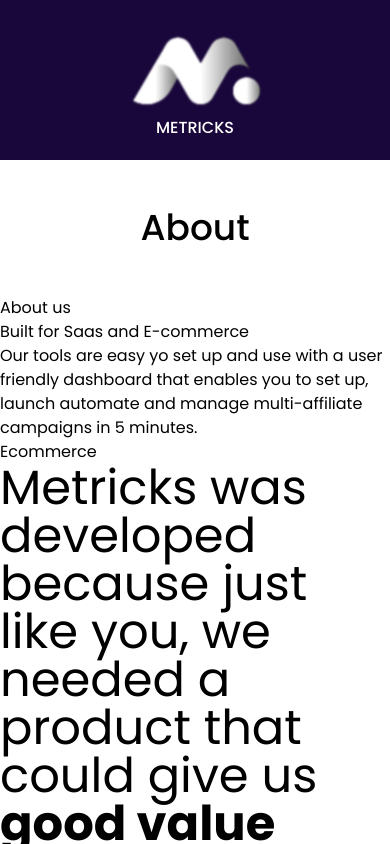
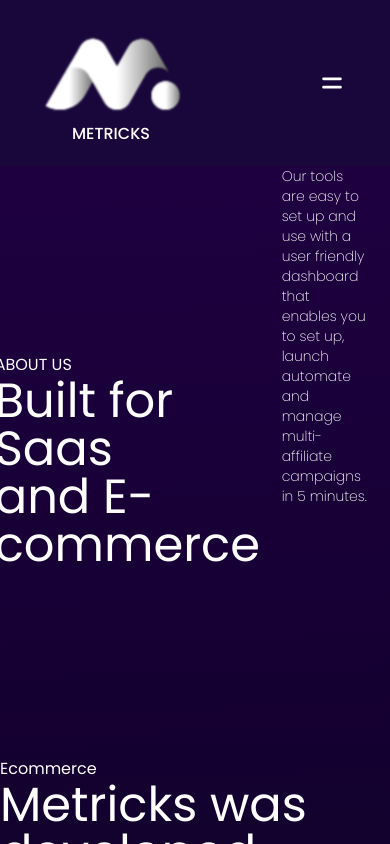
Before and after one commit to jeghaire/paddle-frontend-assessment, a Next.js app: page /about in a window 390 px wide. Shown: the top 844 px of the page. Built offline with nearby package versions, Linux system fonts and the light colour scheme.

Commit message:
comnpleted navigation, added mobile nav

```diff
--- a/components/About.js
+++ /dev/null
@@ -1,22 +0,0 @@
-import Link from 'next/link';
-
-export default function About() {
-  return (
-    <div className="">
-      <h1>Ecommerce</h1>
-      <div className=""></div>
-      <h1 className="text-5xl">Metricks was developed because just like you, we needed a product that could give us <span className="font-bold">good value</span></h1>
-      <div className="">
-        <div className=""></div>
-        <div className=""></div>
-      </div>
-      <div className="">
-        <h2 className="">Got a Question?</h2>
-        <p className="">See how Metricks can help your business grow with best affiliate marketing tracking software.</p>
-        <Link href="">
-          <a className="">Contact Us</a>
-        </Link>
-      </div>
-    </div>
-  )
-}
--- a/components/Contact.js
+++ b/components/Contact.js
@@ -19,7 +19,7 @@
           <p className="font-thin text-sm p-4 pl-0">First Name</p>
           <input
             type="text"
-            className="w-full bg-white placeholder:capitalize rounded-xl py-5 px-8 text-sm font-thin placeholder:font-thin leading-6 text-slate-700 shadow-sm outline-none lg:flex z-[100]"
+            className="w-full bg-white placeholder:capitalize rounded-xl py-5 px-8 text-sm font-thin placeholder:font-thin leading-6 text-black placeholder:text-slate-700 shadow-sm outline-none lg:flex z-[100]"
             placeholder="Enter your First name"
           />
         </div>
@@ -27,7 +27,7 @@
           <p className="font-thin text-sm p-4 pl-0">Last Name</p>
           <input
             type="text"
-            className="w-full bg-white placeholder:capitalize rounded-xl py-5 px-8 text-sm font-thin placeholder:font-thin leading-6 text-slate-700 shadow-sm outline-none lg:flex"
+            className="w-full bg-white placeholder:capitalize rounded-xl py-5 px-8 text-sm font-thin placeholder:font-thin leading-6 text-black placeholder:text-slate-700 shadow-sm outline-none lg:flex"
             placeholder="Enter your Last name"
           />
         </div>
@@ -35,14 +35,14 @@
           <p className="font-thin text-sm p-4 pl-0">Email Address</p>
           <input
             type="text"
-            className="w-full bg-white placeholder:capitalize rounded-xl py-5 px-8 text-sm font-thin placeholder:font-thin leading-6 text-slate-700 shadow-sm outline-none lg:flex"
+            className="w-full bg-white placeholder:capitalize rounded-xl py-5 px-8 text-sm font-thin placeholder:font-thin leading-6 text-black placeholder:text-slate-700 shadow-sm outline-none lg:flex"
             placeholder="Enter your Last name"
           />
         </div>
         <div className="w-full font-thin mt-6">
           <p className="font-thin text-sm p-4 pl-0 capitalize">Tell us what you need help with:</p>
           <textarea
-            className="w-full bg-white placeholder:capitalize rounded-xl py-5 px-8 text-sm font-thin placeholder:font-thin leading-6 text-slate-700 shadow-sm outline-none lg:flex"
+            className="w-full bg-white placeholder:capitalize rounded-xl py-5 px-8 text-sm font-thin placeholder:font-thin leading-6 text-black placeholder:text-slate-700 shadow-sm outline-none lg:flex"
             rows="8"
             cols="40"
             placeholder="Enter a topic, like channel problem.."
--- a/components/index.js
+++ b/components/index.js
@@ -5,4 +5,3 @@
 export { default as Contact } from './Contact'
 export { default as RepoList } from './RepoList'
 export { default as RepoCard } from './RepoCard'
-export { default as About } from './About'
--- a/components/nav.js
+++ b/components/nav.js
@@ -2,14 +2,27 @@
 import Link from 'next/link'
 import { useModalContext } from "../context/ModalContext"
 import { Modal, Contact } from '../components'
+import { useEffect, useState } from 'react'
+import { HiMenuAlt4, HiX } from 'react-icons/hi'
 
-const navMenuOptions = [{ title: 'about us', link: 'about' }, { title: 'blog', link: 'blog' }]
+const navMenuOptions = [
+  { title: 'about us', href: 'about' },
+  { title: 'blog', href: 'blog' }
+]
 
-export default function nav({ colored }) {
+export default function nav({ colored, active }) {
+  const [page, setPage] = useState('/comingsoon')
+  const [toggled, setToggled] = useState(false)
+
+  useEffect(() => {
+    const path = window.location.pathname
+    setPage(path)
+  }, [])
+
   const { isOpen, openModal, closeModal } = useModalContext()
 
   return (
-    <nav className={`flex items-center justify-center md:justify-start px-32 py-5 uppercase text-white ${colored ? 'bg-[#19073B]' : 'bg-white text-black'}`}>
+    <nav className={`flex items-center justify-center md:justify-start px-10 sm:px-32 py-5 uppercase text-white ${colored ? 'bg-[#19073B]' : 'bg-white text-black'}`}>
       <Link href="/">
         <a className="flex flex-col items-center justify-center space-y-1 outline-none">
           <Image
@@ -24,16 +37,43 @@
         </a>
       </Link>
       <ul className="hidden md:flex items-center ml-auto">
-        {navMenuOptions.map(({ title, link }) => (
-          <li key={`${link}`} className="flex justify-end mr-12">
+        {navMenuOptions.map(({ title, href }) => (
+          <li key={`${href}`} className="flex justify-end mr-12">
             <div />
-            <Link href={`${link}`}>
-              <a className="p-3 text-xs tracking-widest transition duration-300 ease-in-out">{title}</a>
+            <Link href={`${href}`}>
+              <a className={`p-3 text-xs tracking-widest transition duration-300 ease-in-out hover:underline hover:underline-offset-8 ${page === "/" + href ? 'cursor-default text-[#FF00F7]' : ''}`}>{title}</a>
             </Link>
           </li>
         ))}
         <button onClick={openModal} className="m-0 py-4 px-8 rounded-full bg-[#271AC1] p-0 text-xs transition duration-300 outline-none ease-in-out">CONTACT US</button>
       </ul>
+
+      <div className="ml-auto md:hidden">
+        <HiMenuAlt4 onClick={() => setToggled(true)} className="justify-end w-9 h-9 p-1 text-white rounded-full relative flex justify-center items-center bg-base-accent" />
+        {toggled && (
+          <>
+            <div
+              className="fixed top-0 right-0 bottom-0 z-[2000] p-3 w-9/12 max-h-screen h-screen items-end bg-white bg-[url('/images/bgWhite.png')] bg-cover bg-repeat shadow-lg"
+            >
+              <ul className="h-full w-full flex flex-col ">
+                <HiX onClick={() => setToggled(false)} className="justify-self-center text-black h-6 w-6 ml-auto mx-6 my-8" />
+                {navMenuOptions.map(({ title, href }) => (
+                  <li key={`${href}`} className="flex justify-end mr-12 z-[2001]" onClick={() => setToggled(false)}>
+                    <div />
+                    {/* <Link href={`${href}`}>
+                      <a className={`p-3 text-xs tracking-widest transition duration-300 ease-in-out ${page === "/" + href ? 'underline underline-offset-8 text-[#FF00F7]' : ''}`}>{title}</a>
+                    </Link> */}
+                    <Link href={`${href}`}>
+                      <a className={`block w-full h-full ml-3 pb-2 pt-8 text-black text-center font-normal text-sm uppercase transition duration-300 ease-in-out hover:underline hover:underline-offset-4 ${page === "/" + href ? 'cursor-default text-[#FF00F7]' : ''}`}>{title}</a>
+                    </Link>
+                  </li>
+                ))}
+                ))}
+              </ul>
+            </div>
+          </>
+        )}
+      </div>
 
       <Modal
         isOpen={isOpen}
--- a/next.config.js
+++ b/next.config.js
@@ -12,8 +12,5 @@
         permanent: true,
       }
     ]
-  },
-  env: {
-    XXX_TOKEN: 'xxxxxxxxxxxxxxxxxxxxxxxxxxxxxxxxxxx'
   }
 }
--- a/pages/about/index.tsx
+++ b/pages/about/index.tsx
@@ -10,16 +10,19 @@
         <title>Metricks Pre Launch</title>
         <link rel="icon" href="/favicon.ico" />
       </Head>
-      <Nav colored={true} />
-      <div className="text-4xl font-medium text-center p-12">About</div>
-
-      <div className="">
-        <div>
-          <h3>About us</h3>
-          <h1>Built for Saas and E-commerce</h1>
+      <Nav colored={true} active="about" />
+      <div className="min-h-screen bg-[url('/background.png')] bg-no-repeat bg-center bg-origin-border bg-local text-white transition-all duration-500 ease-in-out">
+        <div className="flex h-[70vh] w-full">
+          <div className="w-4/6 h-full flex justify-end items-center">
+            <div className="w-fit flex flex-col">
+              <h3 className="text-base uppercase self-start">About us</h3>
+              <h1 className="text-5xl">
+                Built for Saas <br /> and E-commerce
+              </h1>
             </div>
-        <div>
-          <p>Our tools are easy yo set up and use with a user friendly dashboard that enables you to set up, launch automate and manage multi-affiliate campaigns in 5 minutes.</p>
+          </div>
+          <div className="flex-1">
+            <p className="w-4/6 font-thin text-sm m-auto">Our tools are easy to set up and use with a user friendly dashboard that enables you to set up, launch automate and manage multi-affiliate campaigns in 5 minutes.</p>
           </div>
         </div>
 
@@ -48,6 +51,7 @@
             <div className=""></div>
           </div>
         </div>
+      </div>
     </>
   );
 };
```
Lines whose indentation alone changed are shown as unchanged.
